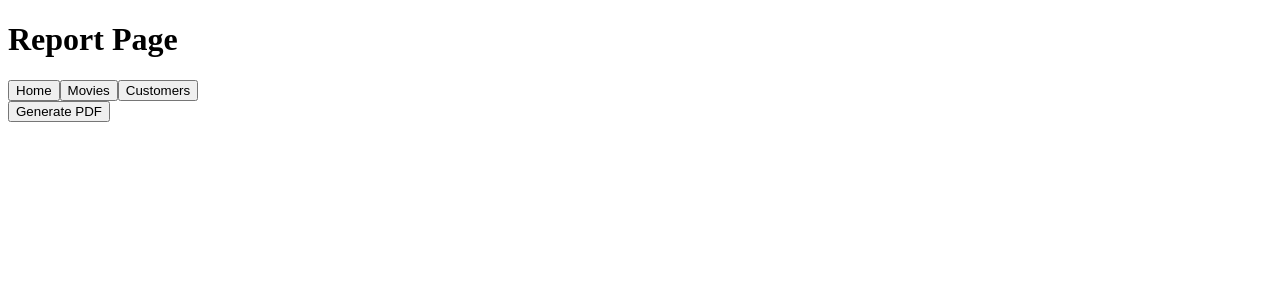
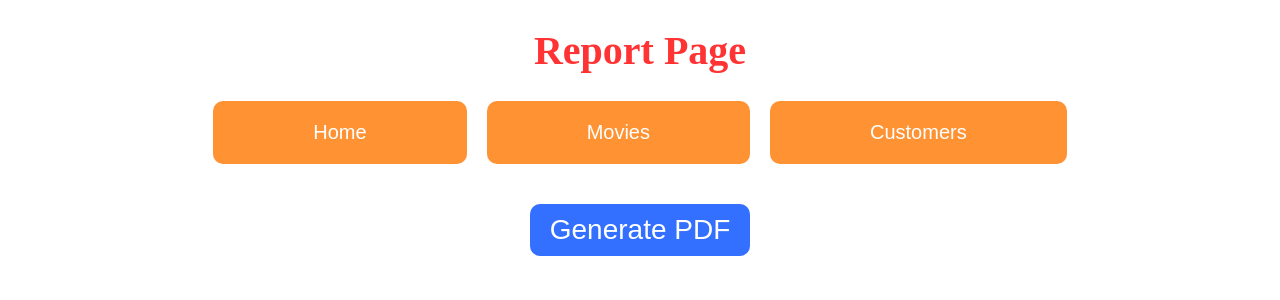
Before and after one commit to ilona-m88/im-frontend, a React (Create React App) app: page /report in a window 1280 px wide. Shown: the top 300 px of the page. Built offline with nearby package versions, Linux system fonts and the light colour scheme; no server answers.

Commit message:
Created css file and added changes to CustomerPage.js for style

```diff
--- a/src/ReportPage.js
+++ b/src/ReportPage.js
@@ -2,6 +2,7 @@ import React from 'react';
 import Axios from 'axios';
 import jsPDF from 'jspdf';
 import { Link } from 'react-router-dom';
+import './styles.css';
 
 const ReportPage = () => {
 
@@ -34,14 +35,20 @@ const ReportPage = () => {
 
     return (
         <div>
-            <h1>Report Page</h1>
-            <div className="navigation-buttons">
-                <Link to="/"><button>Home</button></Link>
-                <Link to="/movies"><button>Movies</button></Link>
-                <Link to="/customers"><button>Customers</button></Link>
+            <h1 className="colorful-title">Report Page</h1>
+            <div className="button-container">
+                 <Link to="/" className="styled-button">
+                  <button>Home</button>
+                 </Link>
+                 <Link to="/movies" className="styled-button">
+                  <button>Movies</button>
+                 </Link>
+                 <Link to="/customers" className="styled-button">
+                  <button>Customers</button>
+                 </Link> {/* Close the Link tag here */}
             </div>
             <div className="report-actions">
-                <button onClick={generatePDF}>Generate PDF</button>
+                 <button onClick={generatePDF}>Generate PDF</button>
             </div>
         </div>
     );
--- a/src/index.js
+++ b/src/index.js
@@ -1,5 +1,5 @@
 import React from 'react';
-import ReactDOM from 'react-dom/client';
+import ReactDOM from 'react-dom';
 import App from './App';
 
 const root = ReactDOM.createRoot(document.getElementById('root'));
--- /dev/null
+++ b/src/styles.css
@@ -0,0 +1,40 @@
+/* styles.css */
+
+.colorful-title {
+    color: #ff3333; /*  title color */
+    font-size: 40px;
+    text-align: center;
+  }
+
+  .button-container {
+    text-align: center;
+  }
+  .report-actions {
+    text-align: center;
+    margin-top: 40px;
+  }
+
+  .styled-button {
+    margin: 10px; /*  spacing between buttons */
+  }
+
+  .styled-button button {
+    background-color: #ff9233; /*  button background color */
+    color: white;
+    padding: 20px 100px;
+    border: none;
+    border-radius: 10px;
+    font-size: 20px;
+  }
+  .report-actions button {
+    background-color: #3370ff; /* button background color */
+    color: white;
+    padding: 10px 20px;
+    border: none;
+    border-radius: 10px;
+    font-size: 28px;
+  }
+
+  .styled-button button:hover {
+    background-color: #602ecc; /* Change this to the hover color you prefer */
+  }
```
Also changed, not shown: package.json (line endings or trailing spaces), 1 other file (tests, documents, lock files or other folders).
